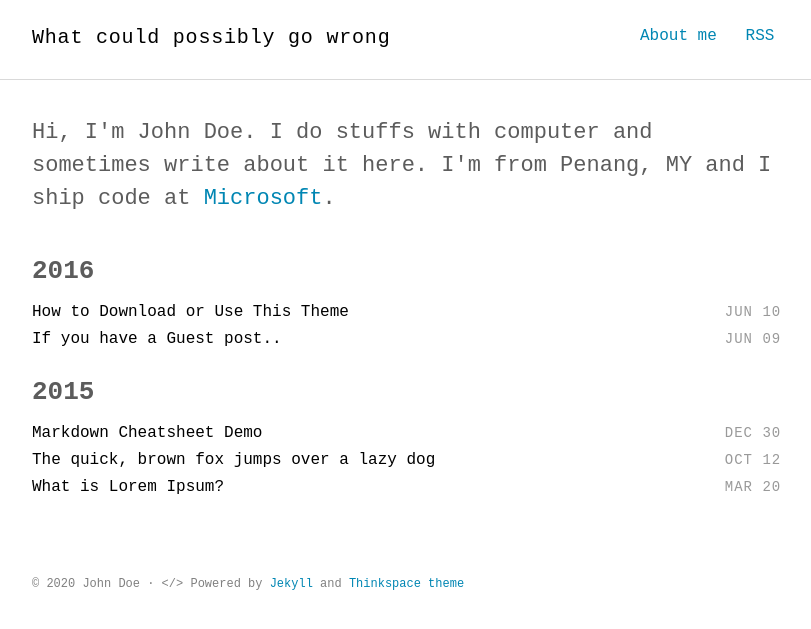
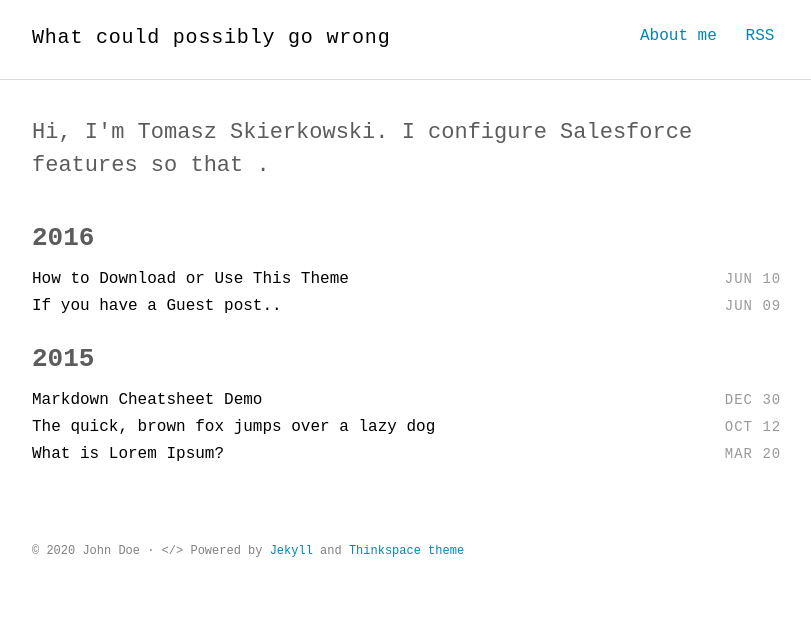
Before and after one commit to whatcouldpossiblygowrong/whatcouldpossiblygowrong.github.io, a Jekyll site: the page built from index.html, in a window 1280 px wide. Shown: the top 629 px of the page, without its empty margins (232-1043 px from the left). Built offline with Jekyll 4.4.1, drawn with Linux system fonts in a browser that asks for light colours; some web fonts are replaced.

Commit message:
Update intro.html

```diff
--- a/_includes/intro.html
+++ b/_includes/intro.html
@@ -1,5 +1,5 @@
 <section class="intro">
   <div class="container">
-    <p class="lead">Hi, I'm John Doe. I do stuffs with computer and sometimes write about it here. I'm from Penang, MY and I ship code at <a href="#">Microsoft</a>.</p>
+    <p class="lead">Hi, I'm Tomasz Skierkowski. I configure Salesforce features so that .</p>
   </div>
 </section>
```
